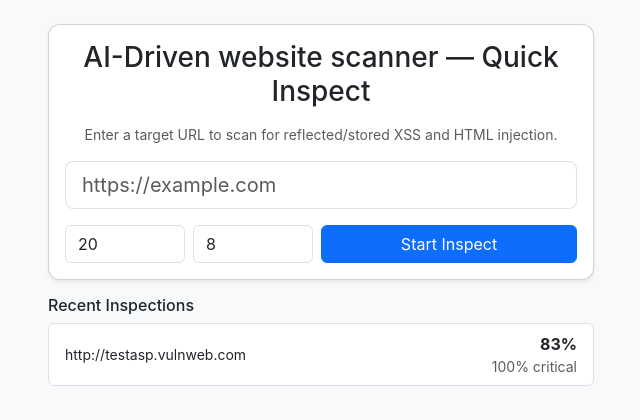
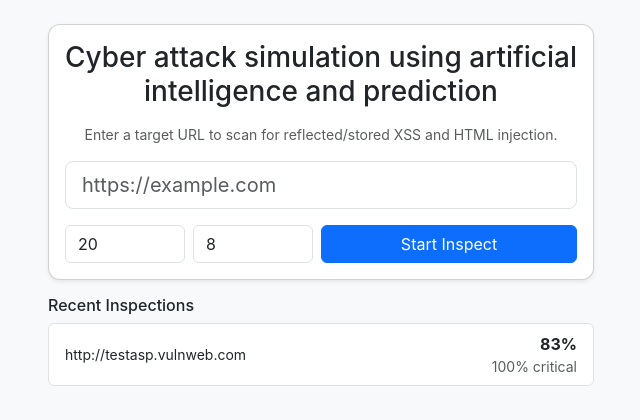
Before and after one commit to omrnmosa/Cyber-attack-simulation-using-artificial-intelligence-and-prediction, a Flask app: page / in a window 1280 px wide. Shown: the part 56-476 px from the top of the page, without its empty margins (319-959 px from the left). Run offline with Flask 3, Linux system fonts and the light colour scheme.

Commit message:
Update home.html

```diff
--- a/templates/home.html
+++ b/templates/home.html
@@ -2,7 +2,7 @@
 <div class="row justify-content-center">
   <div class="col-md-8 col-lg-6">
     <div class="card shadow-sm"><div class="card-body">
-      <h3 class="card-title mb-3 text-center">AI-Driven website scanner — Quick Inspect</h3>
+      <h3 class="card-title mb-3 text-center">Cyber attack simulation using artificial intelligence and prediction</h3>
       <p class="text-muted text-center small mb-3">Enter a target URL to scan for reflected/stored XSS and HTML injection.</p>
       <form id="scanForm" class="d-grid gap-2">
         <input class="form-control form-control-lg" name="url" placeholder="https://example.com" required>
```
